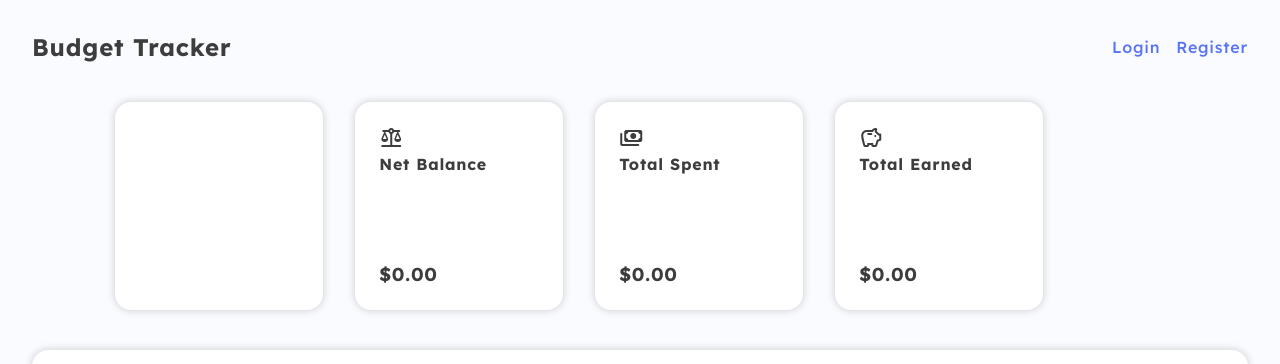
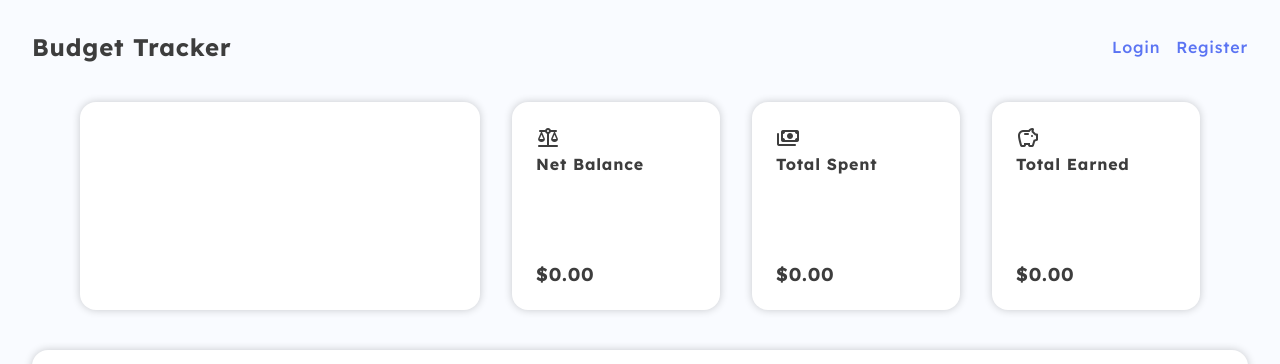
Before and after one commit to azheng9096/Budget-FS, a React (Create React App) app in the folder frontend/: page / in a window 1280 px wide. Shown: the top 364 px of the page. Built offline with nearby package versions, Linux system fonts and the light colour scheme; no server answers.

Commit message:
pie chart for spending

```diff
--- a/frontend/package.json
+++ b/frontend/package.json
@@ -4,6 +4,7 @@
   "version": "0.1.0",
   "private": true,
   "dependencies": {
+    "@nivo/pie": "^0.87.0",
     "@testing-library/jest-dom": "^5.17.0",
     "@testing-library/react": "^13.4.0",
     "@testing-library/user-event": "^13.5.0",
--- a/frontend/src/components/BudgetDataSection.tsx
+++ b/frontend/src/components/BudgetDataSection.tsx
@@ -1,9 +1,9 @@
 import { useMemo } from "react";
 import { BudgetItem } from "../types/budget";
-import DataCard from "./DataCard";
+import { NumberToMoneyString } from "../utils/constants";
 import DataStatsCard from "./DataStatsCard";
+import Donut, { Data } from "./Donut";
 import HorizontalScrollContainer from "./HorizontalScrollContainer";
-import { NumberToMoneyString } from "../utils/constants";
 
 type Props = {
   budgetItems: BudgetItem[];
@@ -11,18 +11,27 @@ type Props = {
 
 const CalculateData = (budgetItems: BudgetItem[]) => {
   let totalSpent = 0,
-    totalEarned = 0;
+    totalEarned = 0,
+    spentCategory: any = {};
 
   budgetItems.forEach((item) => {
     if (item.amount < 0) {
       totalSpent += Math.abs(item.amount);
+
+      if (spentCategory[item.category] === undefined)
+        spentCategory[item.category] = 0;
+      spentCategory[item.category] += Math.abs(item.amount);
     } else {
       totalEarned += item.amount;
     }
   });
 
   const netBalance = totalEarned - totalSpent;
-  return { netBalance, totalSpent, totalEarned };
+  const spentCategoryData: Data[] = Object.entries(spentCategory).map((e) => ({
+    id: e[0],
+    value: e[1] as number,
+  }));
+  return { netBalance, totalSpent, totalEarned, spentCategoryData };
 };
 
 const BudgetDataSection = ({ budgetItems }: Props) => {
@@ -30,10 +39,24 @@ const BudgetDataSection = ({ budgetItems }: Props) => {
 
   return (
     <HorizontalScrollContainer>
-      <DataCard></DataCard>
-      <DataStatsCard header="Net Balance" icon="balance" data={NumberToMoneyString(data.netBalance)} />
-      <DataStatsCard header="Total Spent" icon="payments" data={NumberToMoneyString(data.totalSpent)} />
-      <DataStatsCard header="Total Earned" icon="savings" data={NumberToMoneyString(data.totalEarned)} />
+      <div className="card" style={{ height: 208, width: 400, padding: 0 }}>
+        <Donut data={data.spentCategoryData} />
+      </div>
+      <DataStatsCard
+        header="Net Balance"
+        icon="balance"
+        data={NumberToMoneyString(data.netBalance)}
+      />
+      <DataStatsCard
+        header="Total Spent"
+        icon="payments"
+        data={NumberToMoneyString(data.totalSpent)}
+      />
+      <DataStatsCard
+        header="Total Earned"
+        icon="savings"
+        data={NumberToMoneyString(data.totalEarned)}
+      />
     </HorizontalScrollContainer>
   );
 };
--- a/frontend/src/components/DataCard.tsx
+++ b/frontend/src/components/DataCard.tsx
@@ -2,7 +2,7 @@ import { ReactNode } from "react";
 import styled from "styled-components";
 
 const Card = styled.div`
-  width: 10rem;
+  height: 10rem;
   aspect-ratio: 1/1;
 `;
 
--- /dev/null
+++ b/frontend/src/components/Donut.tsx
@@ -0,0 +1,66 @@
+import { ResponsivePie } from "@nivo/pie";
+
+export type Data = {
+  id: string;
+  value: number;
+};
+
+type Props = {
+  data: Data[];
+};
+
+const dummy = [
+  {
+    id: "hack",
+    label: "hack",
+    value: 588,
+    color: "hsl(272, 70%, 50%)",
+  },
+  {
+    id: "lisp",
+    label: "lisp",
+    value: 407,
+    color: "hsl(184, 70%, 50%)",
+  },
+  {
+    id: "go",
+    label: "go",
+    value: 252,
+    color: "hsl(307, 70%, 50%)",
+  },
+  {
+    id: "erlang",
+    label: "erlang",
+    value: 449,
+    color: "hsl(267, 70%, 50%)",
+  },
+  {
+    id: "java",
+    label: "java",
+    value: 405,
+    color: "hsl(273, 70%, 50%)",
+  },
+];
+
+const Donut = ({ data }: Props) => {
+  return (
+    <ResponsivePie
+      data={data}
+      margin={{ top: 15, right: 15, bottom: 15, left: 15 }}
+      innerRadius={0.45}
+      padAngle={5}
+      cornerRadius={5}
+      activeOuterRadiusOffset={8}
+      borderWidth={1}
+      borderColor={{ from: "color", modifiers: [["darker", 0.2]] }}
+      arcLinkLabelsSkipAngle={10}
+      arcLinkLabelsTextColor="#333333"
+      arcLinkLabelsThickness={2}
+      arcLinkLabelsColor={{ from: "color" }}
+      arcLabelsSkipAngle={10}
+      arcLabelsTextColor={{ from: "color", modifiers: [["darker", 2]] }}
+    />
+  );
+};
+
+export default Donut;
--- a/frontend/src/components/HorizontalScrollContainer.tsx
+++ b/frontend/src/components/HorizontalScrollContainer.tsx
@@ -6,7 +6,7 @@ type Props = {
 };
 
 const ScrollContainer = styled.div`
-  width: 90%;
+  width: 100%;
   overflow-x: auto;
 
   padding-top: 0.5rem;
```
Also changed, not shown: frontend/src/index.css (line endings or trailing spaces), 1 other file (tests, documents, lock files or other folders).
